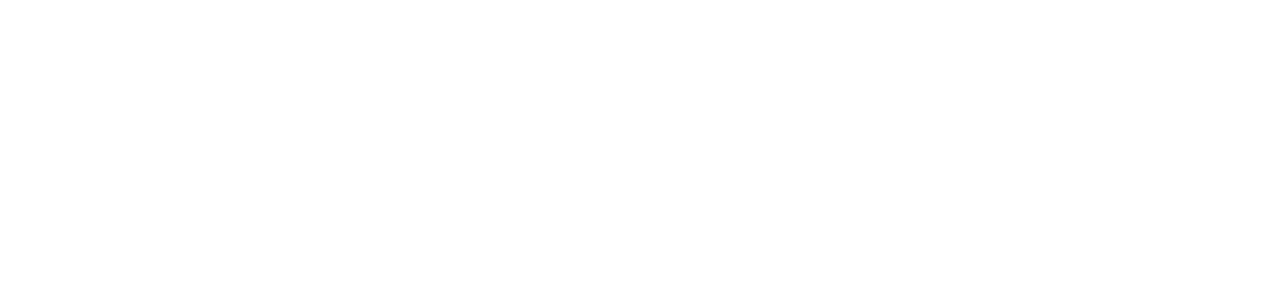
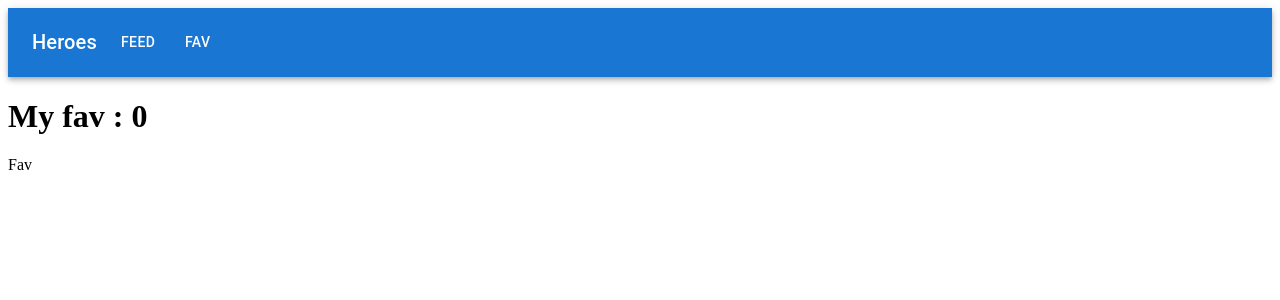
Before and after one commit to Michel-Maxime/ReactProject, a React (Create React App) app: page /fav in a window 1280 px wide. Before the commit this address had no page. Shown: the top 300 px of the page. Built offline with nearby package versions, Linux system fonts and the light colour scheme.

Commit message:
add About, Nav and begin fav

```diff
--- a/package.json
+++ b/package.json
@@ -5,6 +5,7 @@
   "dependencies": {
     "@emotion/react": "^11.8.1",
     "@emotion/styled": "^11.8.1",
+    "@mui/icons-material": "^5.5.0",
     "@mui/material": "^5.4.4",
     "@reduxjs/toolkit": "^1.8.0",
     "@testing-library/jest-dom": "^5.16.2",
--- a/src/App.js
+++ b/src/App.js
@@ -2,13 +2,20 @@ import { BrowserRouter, Route, Routes } from "react-router-dom";
 
 import Feed from "./screens/Feed";
 import About from "./screens/About";
+import { useSelector } from "react-redux";
+import Fav from "./screens/Fav";
+import ResponsiveAppBar from "./components/navBar";
 
 function App() {
+  const heroesFav = useSelector((state) => state.heroes.heroesFav);
   return (
     <BrowserRouter>
+      <ResponsiveAppBar />
+      <h1> My fav : {heroesFav?.length}</h1>
       <Routes>
         <Route path="/" element={<Feed />} />
         <Route path="/about/:id" element={<About />} />
+        <Route path="/fav" element={<Fav />} />
       </Routes>
     </BrowserRouter>
   );
--- a/src/components/card.js
+++ b/src/components/card.js
@@ -1,8 +1,6 @@
-import React, { useState } from "react";
 import { Link } from "react-router-dom";
 
-import { useSelector, useDispatch } from "react-redux";
-//import { Toggle } from "../redux/favoriteSlice";
+import { Toggle } from "../redux/heroesSlice.js";
 
 import Card from "@mui/material/Card";
 import CardActions from "@mui/material/CardActions";
@@ -10,14 +8,13 @@ import CardContent from "@mui/material/CardContent";
 import CardMedia from "@mui/material/CardMedia";
 import Button from "@mui/material/Button";
 import Typography from "@mui/material/Typography";
-
-const url = "https://image.tmdb.org/t/p/original";
+import { useDispatch } from "react-redux";
 
 export default function Carde({ title, id, img, details }) {
   const dispatch = useDispatch();
 
   const favClick = () => {
-    //dispatch(Toggle(id));
+    dispatch(Toggle(id));
   };
 
   return (
--- /dev/null
+++ b/src/components/navBar.js
@@ -0,0 +1,111 @@
+import * as React from "react";
+import AppBar from "@mui/material/AppBar";
+import Box from "@mui/material/Box";
+import Toolbar from "@mui/material/Toolbar";
+import IconButton from "@mui/material/IconButton";
+import Typography from "@mui/material/Typography";
+import Menu from "@mui/material/Menu";
+import MenuIcon from "@mui/icons-material/Menu";
+import Container from "@mui/material/Container";
+import Button from "@mui/material/Button";
+import MenuItem from "@mui/material/MenuItem";
+import { Link } from "react-router-dom";
+
+const pages = ["Fav", "Feed"];
+
+const ResponsiveAppBar = () => {
+  const [anchorElNav, setAnchorElNav] = React.useState(null);
+
+  const handleOpenNavMenu = (event) => {
+    setAnchorElNav(event.currentTarget);
+  };
+  const handleCloseNavMenu = () => {
+    setAnchorElNav(null);
+  };
+
+  return (
+    <AppBar position="static">
+      <Container maxWidth="xl">
+        <Toolbar disableGutters>
+          <Typography
+            variant="h6"
+            noWrap
+            component="div"
+            sx={{ mr: 2, display: { xs: "none", md: "flex" } }}
+          >
+            Heroes
+          </Typography>
+
+          <Box sx={{ flexGrow: 1, display: { xs: "flex", md: "none" } }}>
+            <IconButton
+              size="large"
+              aria-label="account of current user"
+              aria-controls="menu-appbar"
+              aria-haspopup="true"
+              onClick={handleOpenNavMenu}
+              color="inherit"
+            >
+              <MenuIcon />
+            </IconButton>
+            <Menu
+              id="menu-appbar"
+              anchorEl={anchorElNav}
+              anchorOrigin={{
+                vertical: "bottom",
+                horizontal: "left",
+              }}
+              keepMounted
+              transformOrigin={{
+                vertical: "top",
+                horizontal: "left",
+              }}
+              open={Boolean(anchorElNav)}
+              onClose={handleCloseNavMenu}
+              sx={{
+                display: { xs: "block", md: "none" },
+              }}
+            >
+              <MenuItem onClick={handleCloseNavMenu} component={Link} to={`/`}>
+                <Typography textAlign="center">Feed</Typography>
+              </MenuItem>
+              <MenuItem
+                onClick={handleCloseNavMenu}
+                component={Link}
+                to={`/fav`}
+              >
+                <Typography textAlign="center">Fav</Typography>
+              </MenuItem>
+            </Menu>
+          </Box>
+          <Typography
+            variant="h6"
+            noWrap
+            component="div"
+            sx={{ flexGrow: 1.15, display: { xs: "flex", md: "none" } }}
+          >
+            Heroes
+          </Typography>
+          <Box sx={{ flexGrow: 1, display: { xs: "none", md: "flex" } }}>
+            <Button
+              onClick={handleCloseNavMenu}
+              component={Link}
+              to={`/`}
+              sx={{ my: 2, color: "white", display: "block" }}
+            >
+              Feed
+            </Button>
+            <Button
+              onClick={handleCloseNavMenu}
+              component={Link}
+              to={`/fav`}
+              sx={{ my: 2, color: "white", display: "block" }}
+            >
+              fav
+            </Button>
+          </Box>
+        </Toolbar>
+      </Container>
+    </AppBar>
+  );
+};
+export default ResponsiveAppBar;
--- a/src/index.js
+++ b/src/index.js
@@ -52,8 +52,6 @@ sagaMiddleware.run(rootSaga);
 
 let persistor = persistStore(store);
 
-//await persistor.purge();
-
 ReactDOM.render(
   <React.StrictMode>
     <Provider store={store}>
--- a/src/redux/heroesSlice.js
+++ b/src/redux/heroesSlice.js
@@ -4,15 +4,27 @@ export const heroesSlice = createSlice({
   name: "heroes",
   initialState: {
     heroes: [],
+    heroeAbout: {},
+    heroesFav: [],
   },
   reducers: {
     add: (state, heroe) => {
       state.heroes = heroe.payload;
     },
+    addAbout: (state, heroe) => {
+      state.heroeAbout = heroe.payload;
+    },
+    Toggle: (state, heroeId) => {
+      !state.heroesFav.includes(heroeId.payload)
+        ? state.heroesFav.push(heroeId.payload)
+        : (state.heroesFav = state.heroesFav.filter(
+            (id) => id !== heroeId.payload
+          ));
+    },
   },
 });
 
 // Action creators are generated for each case reducer function
-export const { add } = heroesSlice.actions;
+export const { add, addAbout, Toggle } = heroesSlice.actions;
 
 export default heroesSlice.reducer;
--- a/src/redux/saga.js
+++ b/src/redux/saga.js
@@ -1,10 +1,10 @@
 import { call, all, put, takeLatest } from "redux-saga/effects";
-import { add } from "./heroesSlice.js";
+import { add, addAbout } from "./heroesSlice.js";
 
 async function httpClient(url) {
   const response = await fetch(url);
   const data = await response.json();
-  return data.slice(0, 20);
+  return Array.isArray(data) ? data.slice(0, 20) : data;
 }
 
 // worker Saga
@@ -13,8 +13,18 @@ export function* fetchHeroes() {
     httpClient,
     `https://akabab.github.io/superhero-api/api/all.json`
   );
-  console.log("saga fetch heroes is call");
   yield put(add(heroes));
+}
+
+export function* fetchHeroeAbout(action) {
+  console.log(action);
+  console.log(action.payload.id);
+  const heroeAbout = yield call(
+    httpClient,
+    `https://akabab.github.io/superhero-api/api/id/${action.payload.id}.json`
+  );
+  console.log("saga fetch heroeAbout is call");
+  yield put(addAbout(heroeAbout));
 }
 
 // watcher Saga
@@ -22,7 +32,11 @@ export function* watchHeroes() {
   yield takeLatest("FETCH_HEROES", fetchHeroes);
 }
 
+export function* watchHeroeAbout() {
+  yield takeLatest("FETCH_HEROES_ABOUT", fetchHeroeAbout);
+}
+
 // root Saga
 export function* rootSaga() {
-  yield all([watchHeroes()]);
+  yield all([watchHeroes(), watchHeroeAbout()]);
 }
--- a/src/screens/About.js
+++ b/src/screens/About.js
@@ -1,7 +1,39 @@
+import { Box } from "@mui/system";
+import { useEffect } from "react";
+import { useDispatch, useSelector } from "react-redux";
+import { useParams } from "react-router-dom";
+import Carde from "../components/card";
+
 export default function About() {
+  const dispatch = useDispatch();
+  const heroeAbout = useSelector((state) => state.heroes.heroeAbout);
+
+  const id = useParams().id;
+
+  useEffect(() => {
+    dispatch({ type: "FETCH_HEROES_ABOUT", payload: { id } });
+  }, []);
+
   return (
     <>
       <p style={{ textAlign: "center" }}>ABOUT</p>
+
+      <Box
+        sx={{
+          display: "flex",
+          justifyContent: "center",
+          bgcolor: "background.paper",
+          flexWrap: "wrap",
+        }}
+      >
+        <Carde
+          key={heroeAbout.id}
+          id={heroeAbout.id}
+          title={heroeAbout.name}
+          img={heroeAbout.images.sm}
+          details={heroeAbout.connections.relatives}
+        />
+      </Box>
     </>
   );
 }
--- /dev/null
+++ b/src/screens/Fav.js
@@ -0,0 +1,3 @@
+export default function Fav() {
+  return <>Fav</>;
+}
--- a/src/screens/Feed.js
+++ b/src/screens/Feed.js
@@ -6,15 +6,13 @@ import Carde from "../components/card.js";
 
 export default function Feed() {
   const dispatch = useDispatch();
+
+  //pas ouf pck au debut charge l'element juste avant(fait un petit bug visuel)
   const heroes = useSelector((state) => state.heroes.heroes);
 
   useEffect(() => {
     dispatch({ type: "FETCH_HEROES" });
   }, []);
-
-  useEffect(() => {
-    console.log(heroes);
-  }, [heroes]);
 
   const [filter, setFilter] = useState("");
   return (
@@ -35,6 +33,7 @@ export default function Feed() {
             return (
               <Carde
                 key={dt.id}
+                id={dt.id}
                 title={dt.name}
                 img={dt.images.sm}
                 details={dt.connections.relatives}
```
Also changed, not shown: 1 other file (tests, documents, lock files or other folders). Lines whose indentation alone changed are shown as unchanged.
